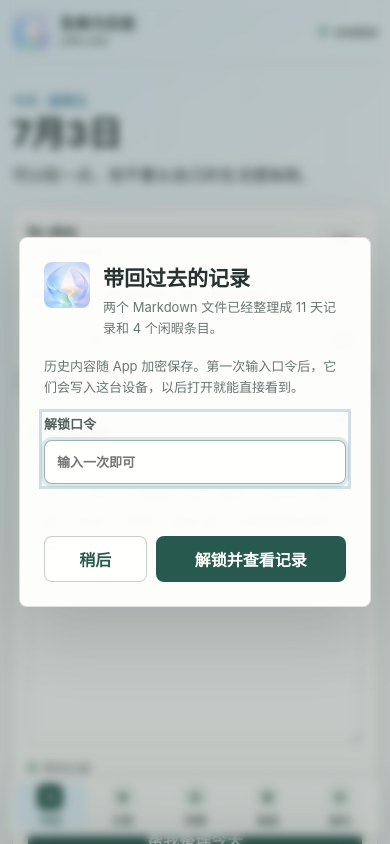
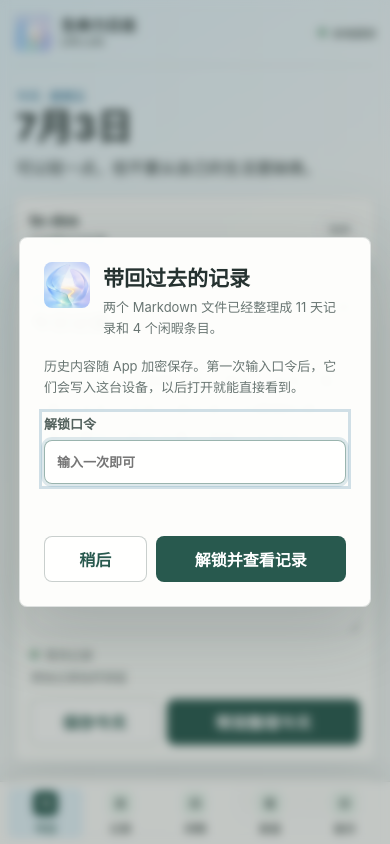
Before and after one commit to b5s474n4f8-ship-it/life-log-v2, a plain HTML site: page index.html in a window 390 px wide. Shown: the top 844 px of the page. Drawn offline with Linux system fonts and the light colour scheme.

Commit message:
Add files via upload

```diff
--- a/app-v5.css
+++ b/app-v5.css
@@ -134,3 +134,58 @@
 .remove-button { width: 44px; min-height: 44px; }
 .chip-checks span, .segmented-control span { min-height: 42px; }
 .card-actions button { min-height: 42px; }
+
+/* Mobile visual pass 2026-07-03 */
+html, body { max-width: 100%; overflow-x: hidden; }
+.app-view, .workspace, .primary-column, .side-column { min-width: 0; }
+textarea, input, select { max-width: 100%; min-width: 0; }
+
+@media (max-width: 860px) {
+  .workspace { align-items: stretch; width: 100%; }
+  .primary-column, .todo-panel, .details-section, .duration-note { width: 100%; max-width: 100%; }
+}
+
+@media (max-width: 560px) {
+  .app-header, .page-shell { width: calc(100% - 28px); max-width: 100%; }
+  .app-header { min-height: 66px; }
+  .brand { gap: 9px; }
+  .brand img { width: 38px; height: 38px; border-radius: 8px; }
+  .brand strong { font-size: 15px; }
+  .brand small { font-size: 10px; }
+  .local-badge { gap: 6px; }
+
+  .page-shell { padding: 21px 0 calc(88px + env(safe-area-inset-bottom)); }
+  .day-heading { margin-bottom: 17px; padding: 0 2px; }
+  .day-heading > p:first-child { margin-bottom: 5px; font-size: 12px; }
+  .day-heading h1 { margin-bottom: 8px; font-size: 36px; line-height: 1.05; }
+  .day-heading > p:last-child { font-size: 15px; line-height: 1.65; }
+  .workspace { gap: 12px; }
+
+  .journal-section, .ai-section { padding: 17px 15px; }
+  .todo-panel > summary { min-height: 66px; }
+  .section-heading { margin-bottom: 14px; }
+  .section-heading h2, .details-intro h2 { font-size: 20px; }
+  #raw-input { min-height: 190px; padding: 15px; font-size: 16px; line-height: 1.75; }
+  .save-row { margin: 9px 1px 14px; }
+  .main-actions { display: grid; grid-template-columns: minmax(0, 0.8fr) minmax(0, 1.2fr); gap: 8px; }
+  .main-actions button { width: 100%; min-width: 0; padding-inline: 10px; }
+
+  .view-heading { gap: 12px; margin-bottom: 18px; padding-bottom: 16px; }
+  .view-heading h1 { font-size: 30px; }
+  .record-row { min-height: 78px; }
+
+  .bottom-nav {
+    left: 0;
+    bottom: 0;
+    width: 100%;
+    padding: 6px max(8px, env(safe-area-inset-right)) calc(6px + env(safe-area-inset-bottom)) max(8px, env(safe-area-inset-left));
+    border: 0;
+    border-top: 1px solid rgba(57, 79, 75, 0.14);
+    border-radius: 0;
+    background: rgba(255, 255, 253, 0.94);
+    box-shadow: 0 -8px 24px rgba(41, 62, 57, 0.08);
+    transform: none;
+  }
+  .nav-button { min-height: 50px; border-radius: 6px; }
+  .nav-button > span { width: 25px; height: 25px; border-radius: 6px; }
+}
--- a/app.js
+++ b/app.js
@@ -273,8 +273,9 @@ function updateWordCount() {
 
 function autoResize() {
   const input = $("#raw-input");
+  const minimum = window.matchMedia("(max-width: 560px)").matches ? 190 : 230;
   input.style.height = "auto";
-  input.style.height = `${Math.max(230, Math.min(input.scrollHeight, 760))}px`;
+  input.style.height = `${Math.max(minimum, Math.min(input.scrollHeight, 760))}px`;
 }
 
 function renderDateHeader() {
--- a/index.html
+++ b/index.html
@@ -10,8 +10,8 @@
     <link rel="icon" href="./icon-192.png" type="image/png" />
     <link rel="apple-touch-icon" href="./apple-touch-icon.png" />
     <link rel="manifest" href="./manifest.webmanifest" />
-    <link rel="stylesheet" href="./styles.css" />
-    <link rel="stylesheet" href="./app-v5.css" />
+    <link rel="stylesheet" href="./styles.css?v=20260703" />
+    <link rel="stylesheet" href="./app-v5.css?v=20260703" />
   </head>
   <body>
     <header class="app-header" id="top">
@@ -76,7 +76,7 @@
           </div>
 
           <aside class="side-column" aria-label="今日辅助记录">
-            <details class="todo-panel" open>
+            <details class="todo-panel">
               <summary><span><strong>to-dos</strong><small>今天要托住的事</small></span><span id="todo-count" class="count-label">0/0</span></summary>
               <div id="todo-list" class="todo-list"></div>
               <form id="todo-form" class="todo-form">
@@ -160,6 +160,6 @@
       </form>
     </dialog>
     <div id="toast" class="toast" role="status" aria-live="polite" hidden></div>
-    <script src="./app.js" defer></script>
+    <script src="./app.js?v=20260703" defer></script>
   </body>
 </html>
--- a/sw.js
+++ b/sw.js
@@ -1,5 +1,5 @@
-const CACHE = "life-log-v5-20260701-1";
-const ASSETS = ["./", "./index.html", "./styles.css", "./app-v5.css", "./app.js", "./manifest.webmanifest", "./icon-192.png", "./icon-512.png", "./apple-touch-icon.png", "./history-v1.enc.json"];
+const CACHE = "life-log-v5-20260703-1";
+const ASSETS = ["./", "./index.html", "./styles.css?v=20260703", "./app-v5.css?v=20260703", "./app.js?v=20260703", "./manifest.webmanifest", "./icon-192.png", "./icon-512.png", "./apple-touch-icon.png", "./history-v1.enc.json"];
 
 self.addEventListener("install", (event) => {
   event.waitUntil(caches.open(CACHE).then((cache) => cache.addAll(ASSETS)).then(() => self.skipWaiting()));
```
